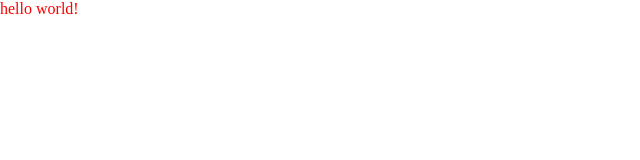
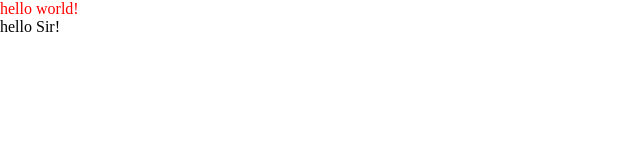
Before and after one commit to chengzhanweicell/chengzhanweicell, a plain HTML site: page page/index.html in a window 1280 px wide. Shown: the full height of the page, 0-640 px from the left. Drawn offline with Linux system fonts and the light colour scheme.

Commit message:
hello Sir

```diff
--- a/page/index.html
+++ b/page/index.html
@@ -8,5 +8,6 @@
 <link rel="stylesheet" href="./index.css">
 <body>
     <div>hello world!</div>
+    <p>hello Sir!</p>
 </body>
 </html>
```
